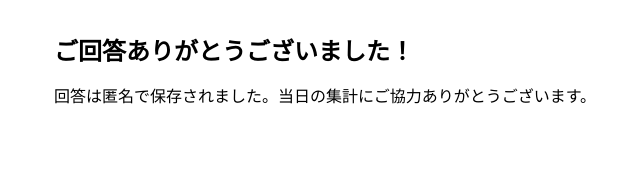
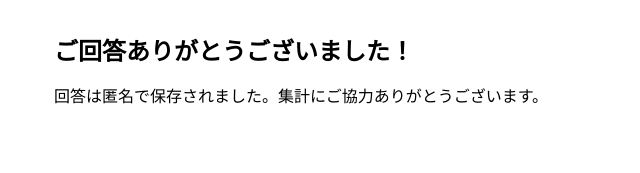
Before and after one commit to fq-miwa/shain_ryoko_quize, a Next.js app in the folder quiz-app/: page /result in a window 1280 px wide. Shown: the top 173 px of the page, without its empty margins (226-866 px from the left). Built offline with nearby package versions, Linux system fonts and the light colour scheme.

Commit message:
Update page.tsx

```diff
--- a/quiz-app/app/result/page.tsx
+++ b/quiz-app/app/result/page.tsx
@@ -2,7 +2,7 @@ export default function ResultPage() {
   return (
     <div>
       <h1 style={{ fontSize: 24, marginBottom: 8 }}>ご回答ありがとうございました！</h1>
-      <p>回答は匿名で保存されました。当日の集計にご協力ありがとうございます。</p>
+      <p>回答は匿名で保存されました。集計にご協力ありがとうございます。</p>
     </div>
   );
 }
```
